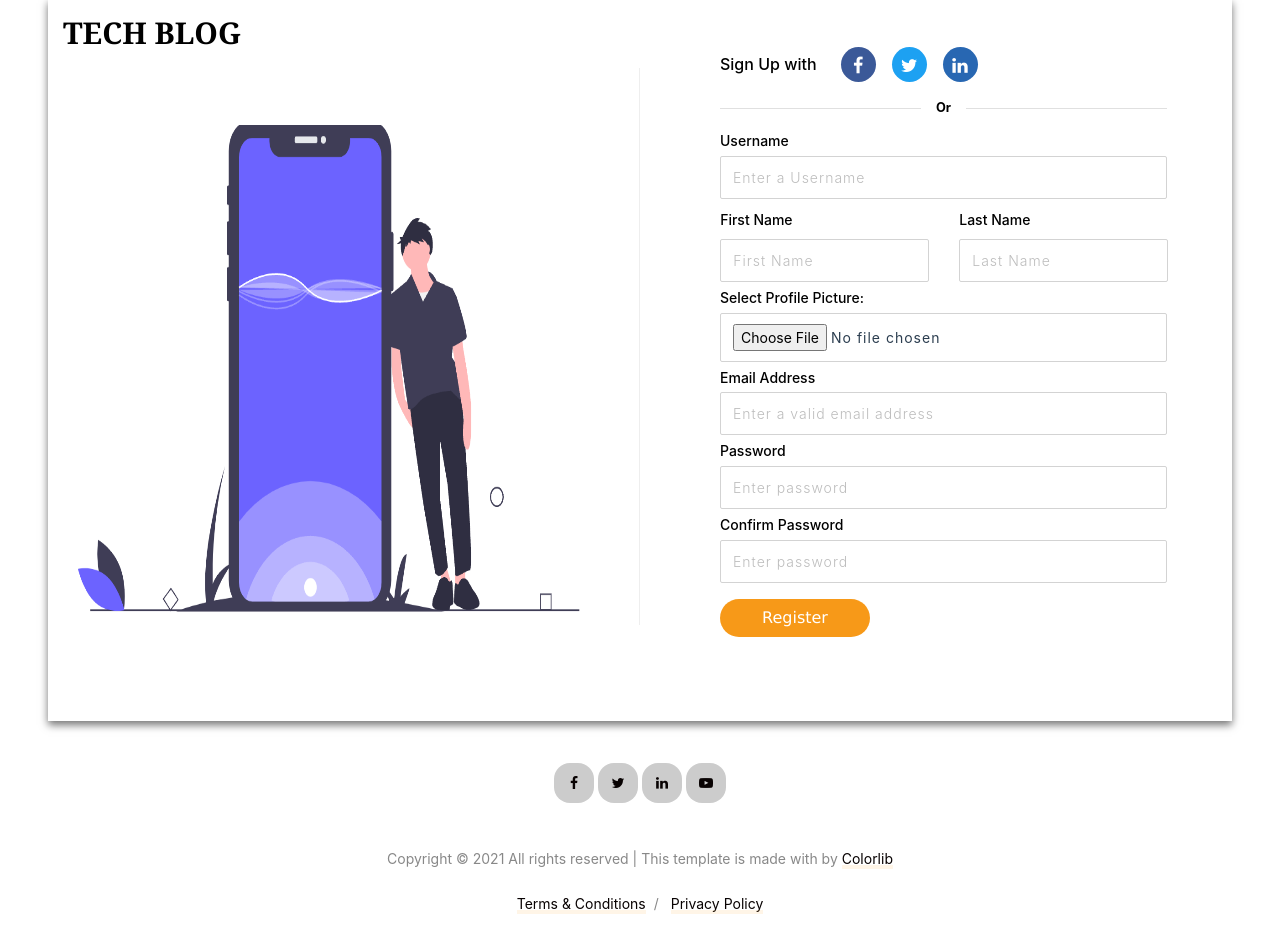
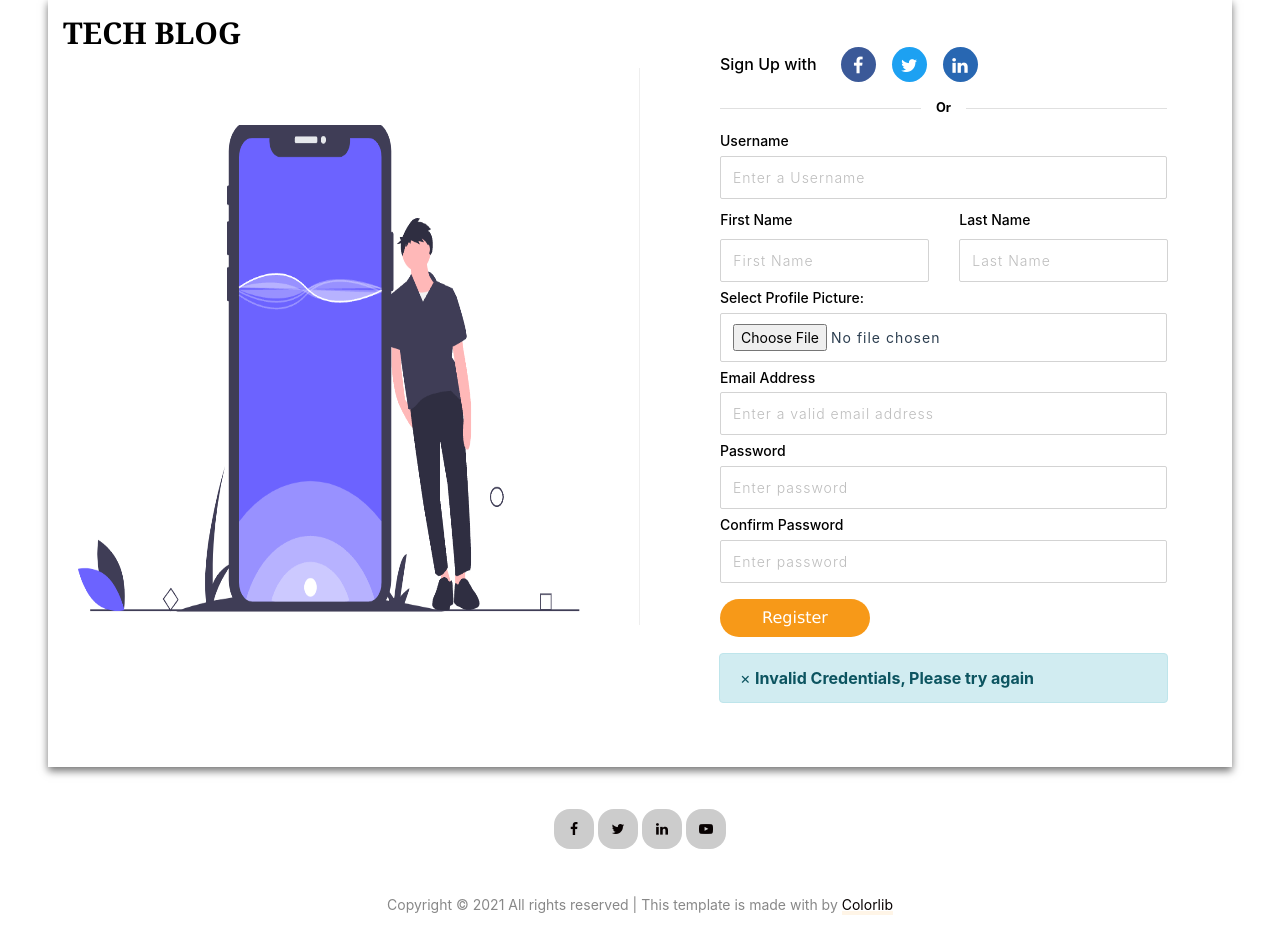
Before and after one commit to ashutoshPathakVibhu/Aces, a Django app: page /account/signup/ in a window 1280 px wide. Shown: the part 73-1015 px from the top of the page. Before the commit the page ends 987 px from the top, so only its background shows below. Run offline with Django 3.2, Linux system fonts and the light colour scheme; some libraries are stand-ins or nearby versions.

Commit message:
Alert message added

```diff
--- a/TechBlog/templates/blogList.html
+++ b/TechBlog/templates/blogList.html
@@ -7,6 +7,9 @@
 
 {% load static %}
 
+<head>
+    <link rel="stylesheet" type="text/css" href="{% static 'css/style.css' %}" />
+</head>
 <div class="container-fluid">
     <div class="container">
         <div class="col-sm-12 cv-cont">
--- a/TechBlog/templates/register.html
+++ b/TechBlog/templates/register.html
@@ -92,13 +92,11 @@
                         </div>
                         <div class="row px-3"> <label class="mb-1">
                                 <h6 class="mb-0 text-sm">Password</h6>
-                            </label> <input class="mb-2" type="password" name="password1"
-                                placeholder="Enter password">
+                            </label> <input class="mb-2" type="password" name="password1" placeholder="Enter password">
                         </div>
                         <div class="row px-3"> <label class="mb-1">
                                 <h6 class="mb-0 text-sm">Confirm Password</h6>
-                            </label> <input class="mb-3" type="password" name="password2"
-                                placeholder="Enter password">
+                            </label> <input class="mb-3" type="password" name="password2" placeholder="Enter password">
                         </div>
 
                         <div class="row mb-3 px-3"> <button type="submit"
@@ -106,6 +104,14 @@
 
                     </form>
 
+
+                    {% for message in messages %}
+                    <div class="alert alert-{{message.tags}} alert-dismissible" role="alert">
+                        <span class="closebtn" onclick="this.parentElement.style.display='none';">&times;</span>
+                        <strong>{{message}}</strong>
+                    </div>
+                    {% endfor %}
+
                 </div>
             </div>
         </div>
--- a/TechBlog/templates/userProfile.html
+++ b/TechBlog/templates/userProfile.html
@@ -6,9 +6,9 @@
 
 {% block content %}
 {% load static %}
-<body>
+<head>
   <link rel="stylesheet" type="text/css" href="{% static 'css/style.css' %}" />
-</body>
+</head>
 <div class="header row" style="text-align: center; margin: .3cm; font-weight: bold;">
   <h2><strong>{{first_name}} {{last_name}}</strong></h2>
 </div>
--- a/TechBlog/users/views.py
+++ b/TechBlog/users/views.py
@@ -13,10 +13,12 @@ def register(request):
             form = UserRegisterForm(request.POST,request.FILES)
             if form.is_valid():
                 form.save()
-                # messages.info(request, 'Registration Successful!')
+                messages.info(request, 'Registration Successful!')
                 return redirect('home:userProfile')
         else:
             form = UserRegisterForm()
+        messages.info(request, 'Invalid Credentials, Please try again')
         return render(request, 'register.html', {'form': form})
     else:
+        messages.info(request, 'Invalid Credentials, Please try again')
         return redirect('home:index')
```
Also changed, not shown: TechBlog/templates/login.html (+8 -0 lines), TechBlog/templates/base.html (line endings or trailing spaces).
